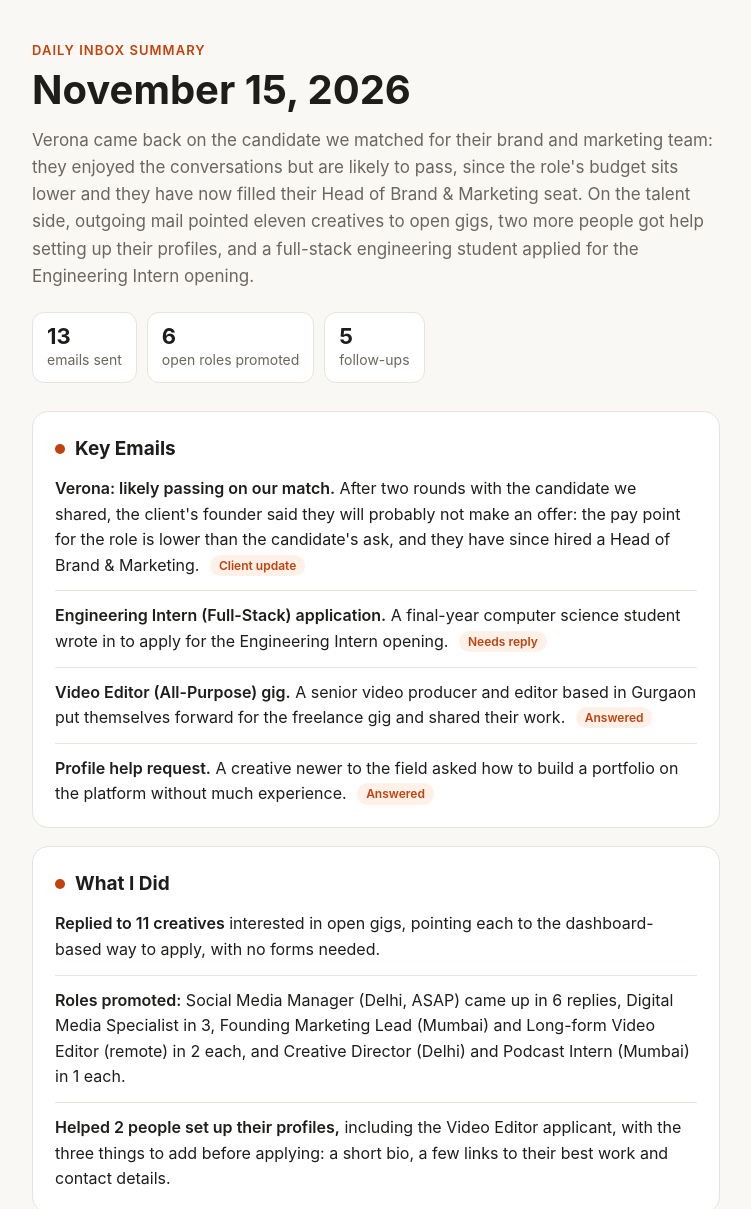
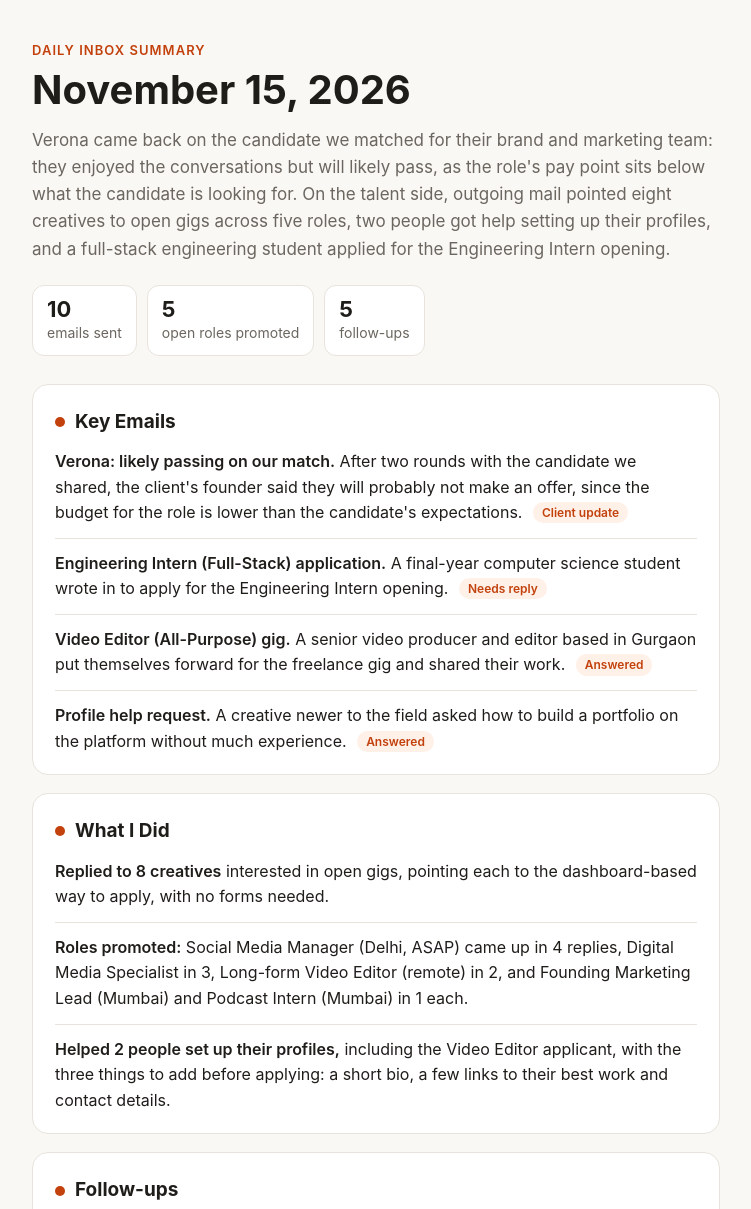
Before and after one commit to avantinagral/avantinagral.github.io, a plain HTML site: page index.html in a window 1280 px wide. Shown: the top 1209 px of the page, without its empty margins (264-1015 px from the left). Drawn offline with Linux system fonts and the light colour scheme.

Commit message:
Daily summary for November 15, 2026

```diff
--- a/index.html
+++ b/index.html
@@ -81,14 +81,13 @@
     <h1>November 15, 2026</h1>
     <p class="overview">
       Verona came back on the candidate we matched for their brand and marketing team: they enjoyed the
-      conversations but are likely to pass, since the role's budget sits lower and they have now filled their
-      Head of Brand &amp; Marketing seat. On the talent side, outgoing mail pointed eleven creatives to open gigs,
-      two more people got help setting up their profiles, and a full-stack engineering student applied for the
-      Engineering Intern opening.
+      conversations but will likely pass, as the role's pay point sits below what the candidate is looking for.
+      On the talent side, outgoing mail pointed eight creatives to open gigs across five roles, two people got
+      help setting up their profiles, and a full-stack engineering student applied for the Engineering Intern opening.
     </p>
     <ul class="stats">
-      <li><strong>13</strong>emails sent</li>
-      <li><strong>6</strong>open roles promoted</li>
+      <li><strong>10</strong>emails sent</li>
+      <li><strong>5</strong>open roles promoted</li>
       <li><strong>5</strong>follow-ups</li>
     </ul>
   </header>
@@ -96,7 +95,7 @@
   <section>
     <h2><span class="dot"></span>Key Emails</h2>
     <ul class="items">
-      <li><span class="label">Verona: likely passing on our match.</span> After two rounds with the candidate we shared, the client's founder said they will probably not make an offer: the pay point for the role is lower than the candidate's ask, and they have since hired a Head of Brand &amp; Marketing. <span class="tag">Client update</span></li>
+      <li><span class="label">Verona: likely passing on our match.</span> After two rounds with the candidate we shared, the client's founder said they will probably not make an offer, since the budget for the role is lower than the candidate's expectations. <span class="tag">Client update</span></li>
       <li><span class="label">Engineering Intern (Full-Stack) application.</span> A final-year computer science student wrote in to apply for the Engineering Intern opening. <span class="tag">Needs reply</span></li>
       <li><span class="label">Video Editor (All-Purpose) gig.</span> A senior video producer and editor based in Gurgaon put themselves forward for the freelance gig and shared their work. <span class="tag">Answered</span></li>
       <li><span class="label">Profile help request.</span> A creative newer to the field asked how to build a portfolio on the platform without much experience. <span class="tag">Answered</span></li>
@@ -106,8 +105,8 @@
   <section>
     <h2><span class="dot"></span>What I Did</h2>
     <ul class="items">
-      <li><span class="label">Replied to 11 creatives</span> interested in open gigs, pointing each to the dashboard-based way to apply, with no forms needed.</li>
-      <li><span class="label">Roles promoted:</span> Social Media Manager (Delhi, ASAP) came up in 6 replies, Digital Media Specialist in 3, Founding Marketing Lead (Mumbai) and Long-form Video Editor (remote) in 2 each, and Creative Director (Delhi) and Podcast Intern (Mumbai) in 1 each.</li>
+      <li><span class="label">Replied to 8 creatives</span> interested in open gigs, pointing each to the dashboard-based way to apply, with no forms needed.</li>
+      <li><span class="label">Roles promoted:</span> Social Media Manager (Delhi, ASAP) came up in 4 replies, Digital Media Specialist in 3, Long-form Video Editor (remote) in 2, and Founding Marketing Lead (Mumbai) and Podcast Intern (Mumbai) in 1 each.</li>
       <li><span class="label">Helped 2 people set up their profiles,</span> including the Video Editor applicant, with the three things to add before applying: a short bio, a few links to their best work and contact details.</li>
     </ul>
   </section>
```
